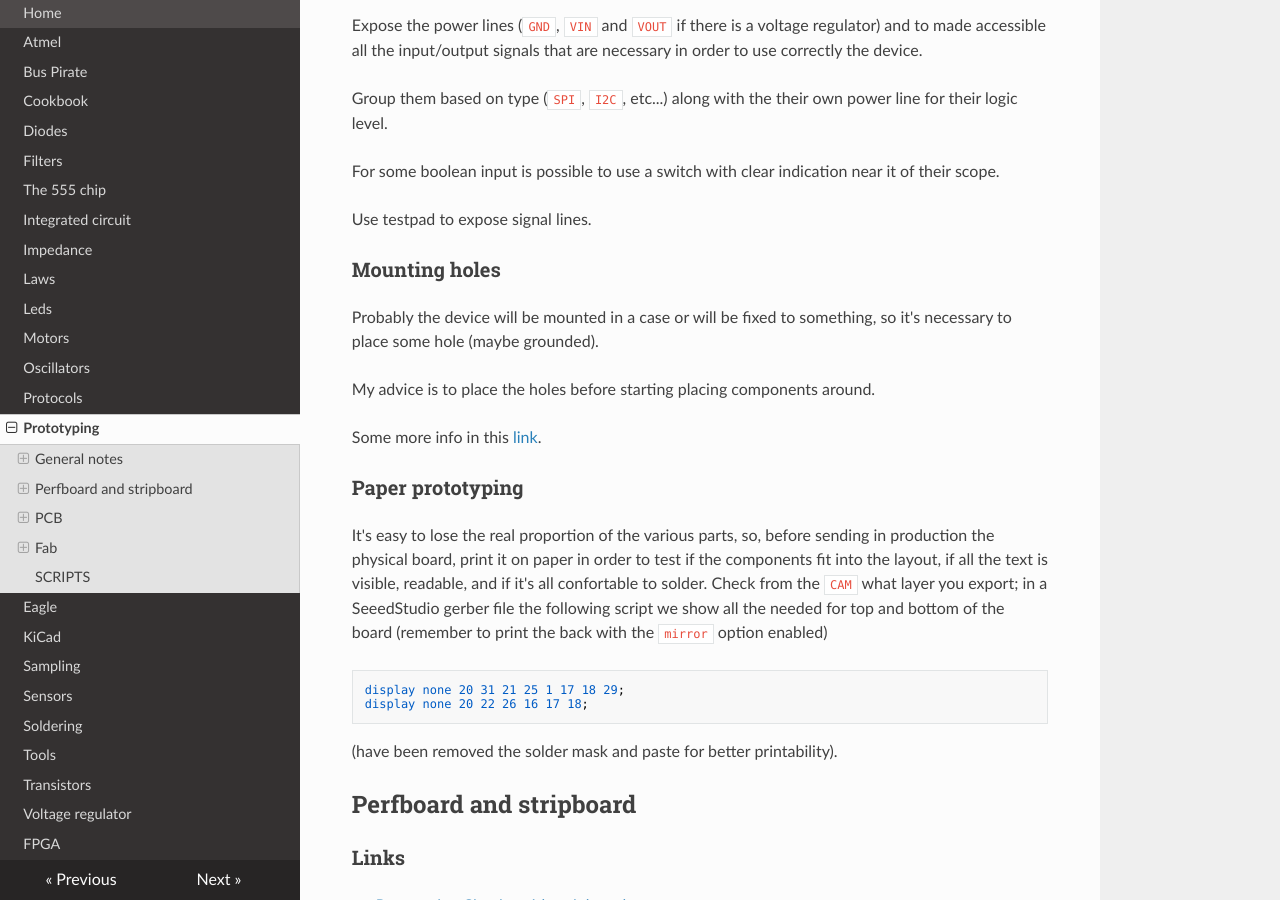
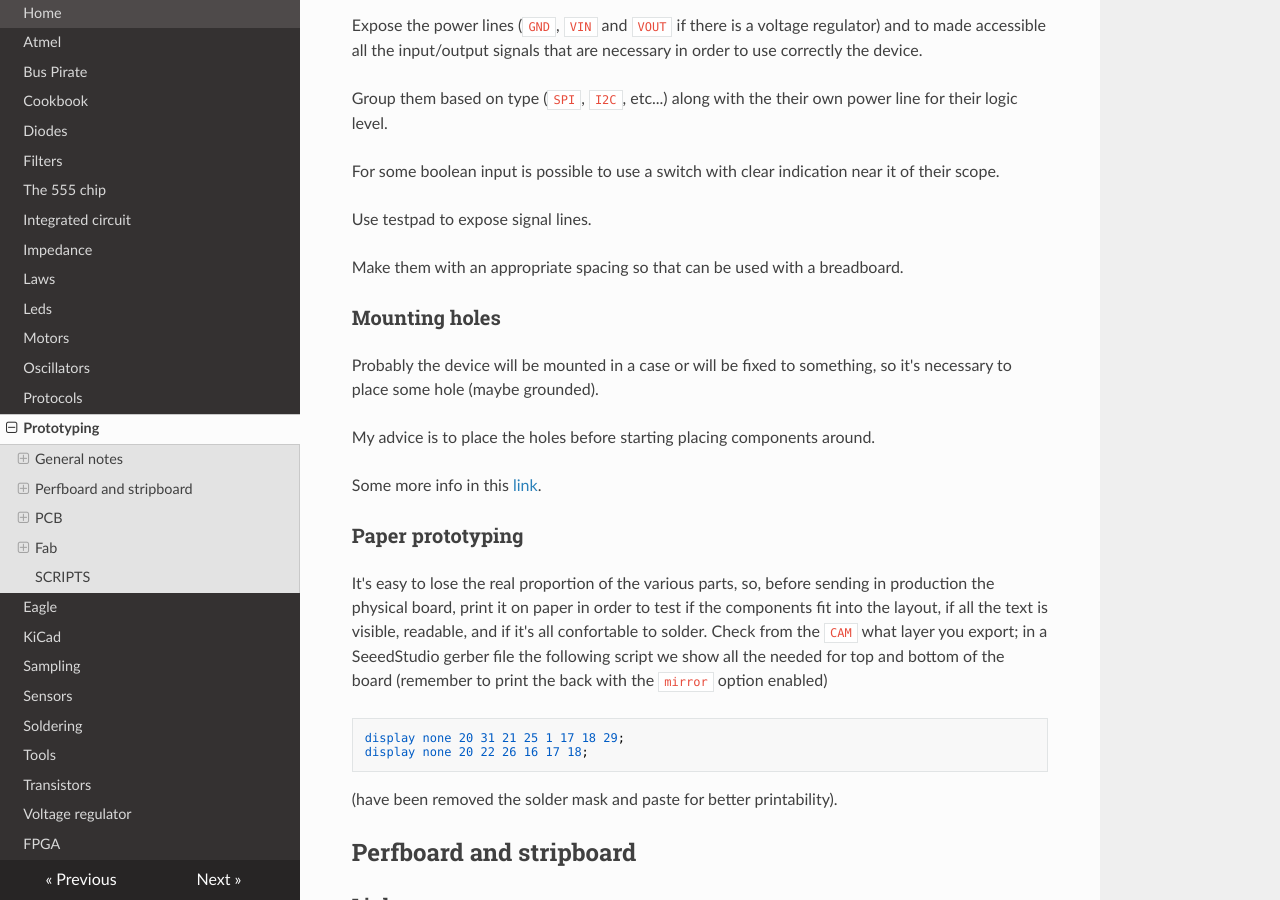
Before and after one commit to gipi/electronics-notes, an MkDocs documentation site: the page built from docs/Prototyping.md, in a window 1280 px wide and 900 px high, scrolled down 808 px. Built offline with MkDocs 1.6.1, drawn with Linux system fonts in a browser that asks for light colours; nearby versions of some CDN libraries; old or Windows-style settings are respelled for this version of MkDocs.

Commit message:
Add note.

```diff
--- a/docs/Prototyping.md
+++ b/docs/Prototyping.md
@@ -41,6 +41,8 @@ For some boolean input is possible to use a switch
 with clear indication near it of their scope.
 
 Use testpad to expose signal lines.
+
+Make them with an appropriate spacing so that can be used with a breadboard.
 
 ### Mounting holes
 
```
